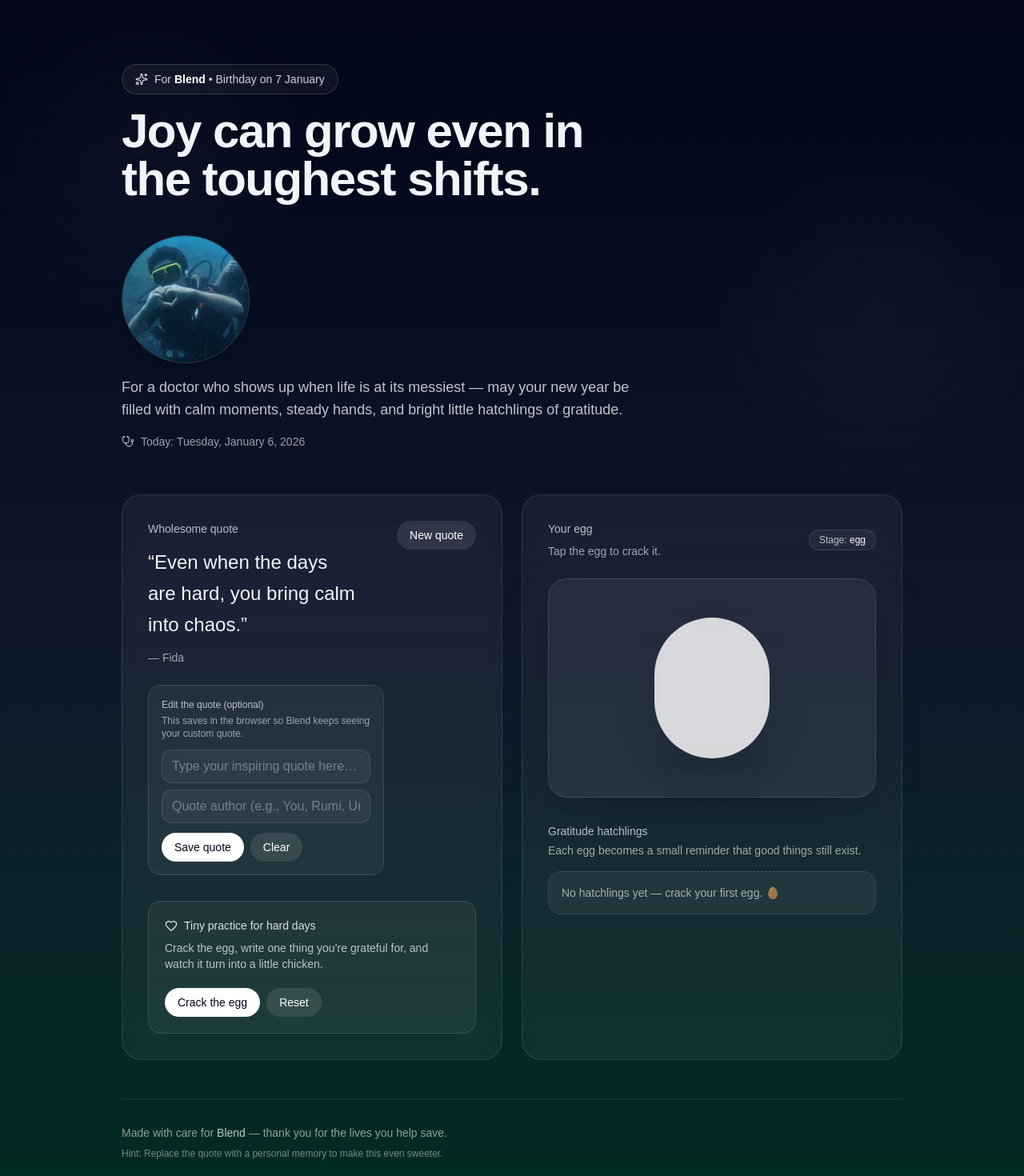
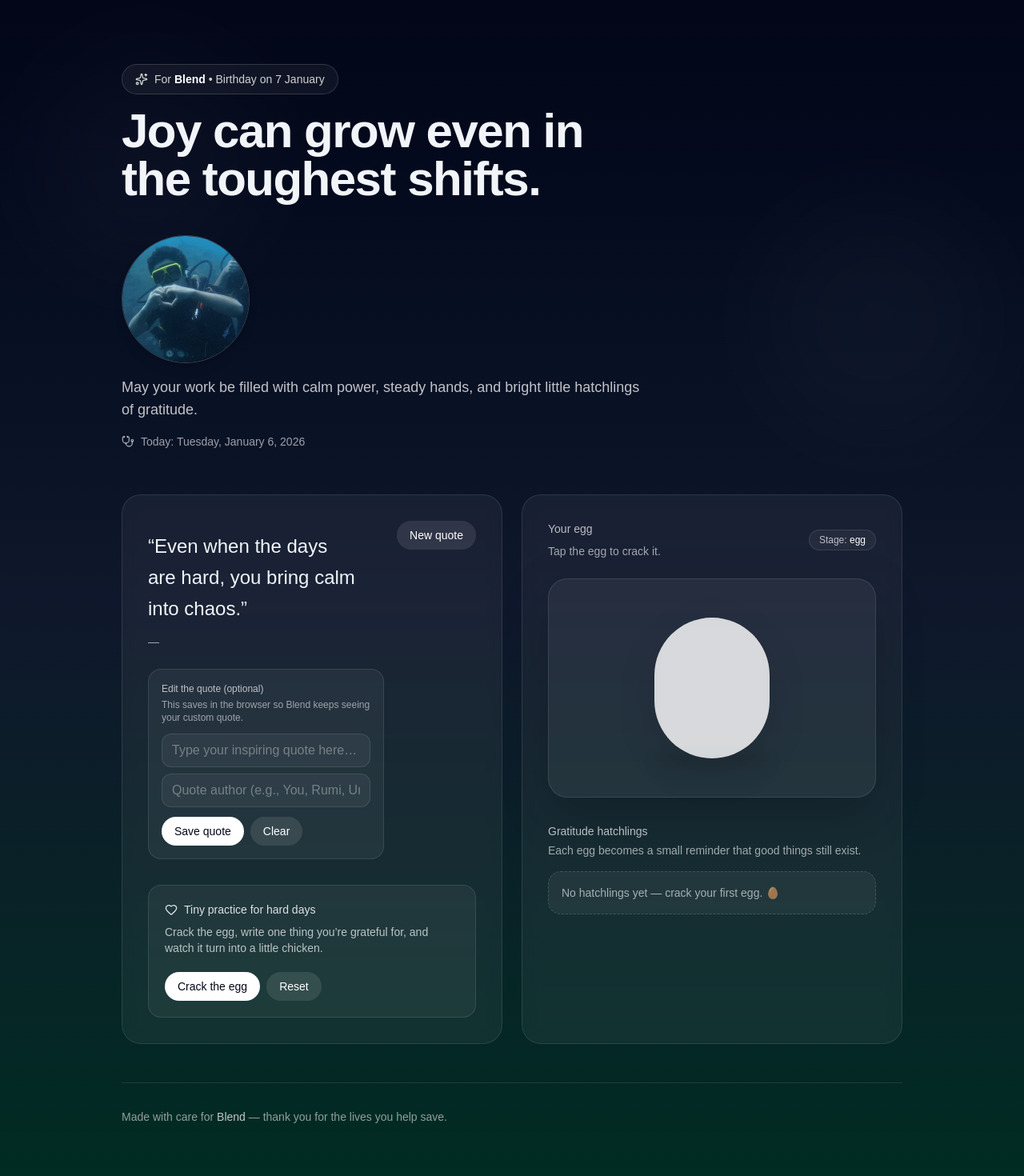
Before and after one commit to happytofu13/blend-birthday, a Next.js app: page / in a window 1280 px wide. Shown: the top 1470 px of the page at 80% size. Built offline with nearby package versions, Linux system fonts and the light colour scheme.

Commit message:
Remove quote labels and hint

```diff
--- a/app/page.tsx
+++ b/app/page.tsx
@@ -9,7 +9,7 @@ type Gratitude = { text: string; at: string };
 const DEFAULT_QUOTES = [
   {
      text: "Even when the days are hard, you bring calm into chaos.",
-    by: "Fida",
+    by: "  ",
   },
 ];
 
@@ -239,7 +239,7 @@ export default function Page() {
 />
 
           <p className="max-w-2xl text-pretty text-base text-white/75 md:text-lg">
-            For a doctor who shows up when life is at its messiest — may your new year be filled with calm moments,
+            May your work be filled with calm power,
             steady hands, and bright little hatchlings of gratitude.
           </p>
 
@@ -253,7 +253,6 @@ export default function Page() {
           <div className="rounded-3xl border border-white/10 bg-white/5 backdrop-blur p-6 md:p-8">
             <div className="flex items-start justify-between gap-4">
               <div className="w-full">
-                <p className="text-sm font-medium text-white/70">Wholesome quote</p>
 
                 <motion.blockquote
                   key={quoteIndex + (customQuote.trim() ? 1000 : 0)}
@@ -482,9 +481,6 @@ export default function Page() {
             Made with care for <span className="font-medium text-white/75">Blend</span> — thank you for the lives you
             help save.
           </p>
-          <p className="mt-2 text-xs text-white/45">
-            Hint: Replace the quote with a personal memory to make this even sweeter.
-          </p>
         </footer>
       </main>
     </div>
```
